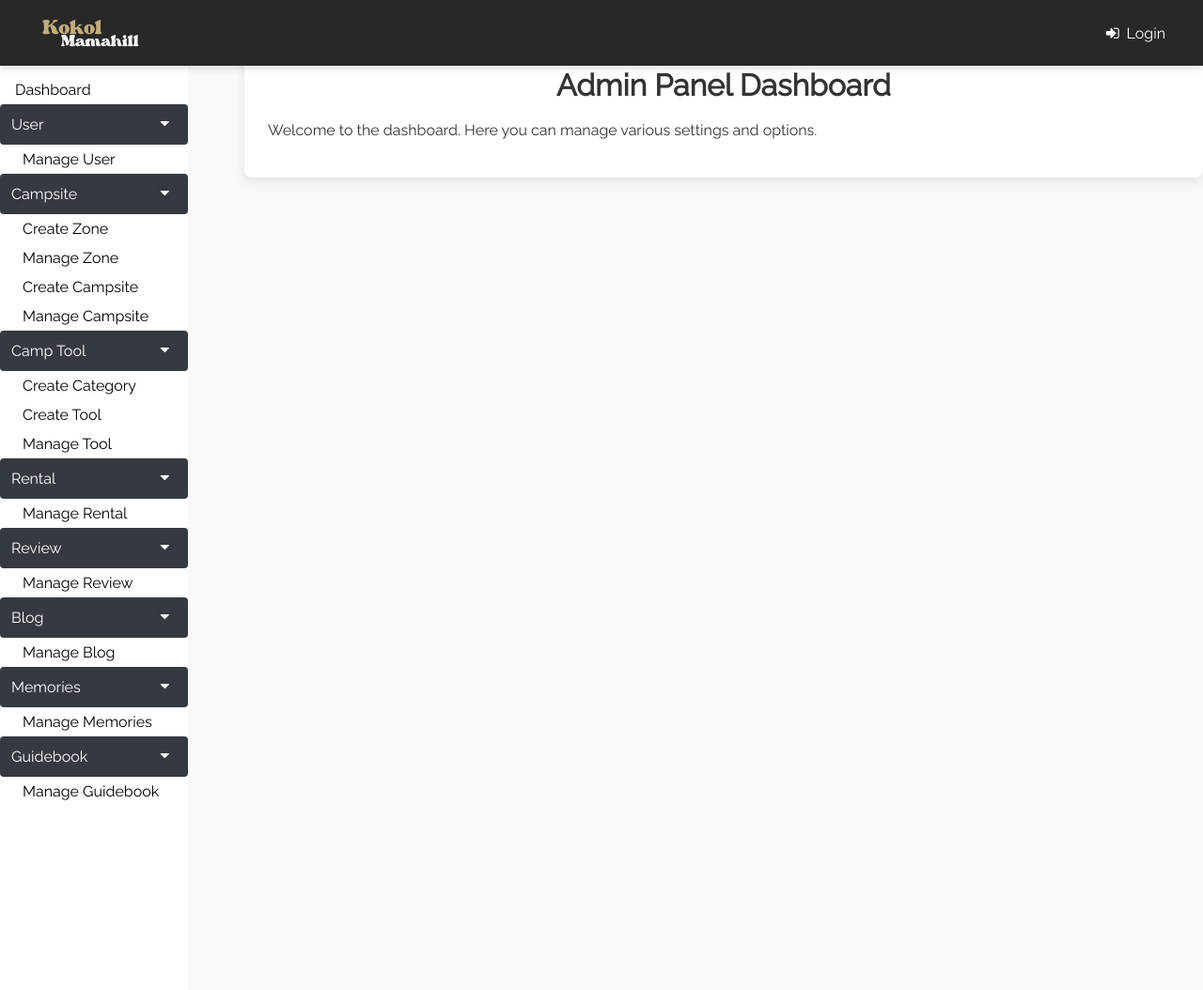
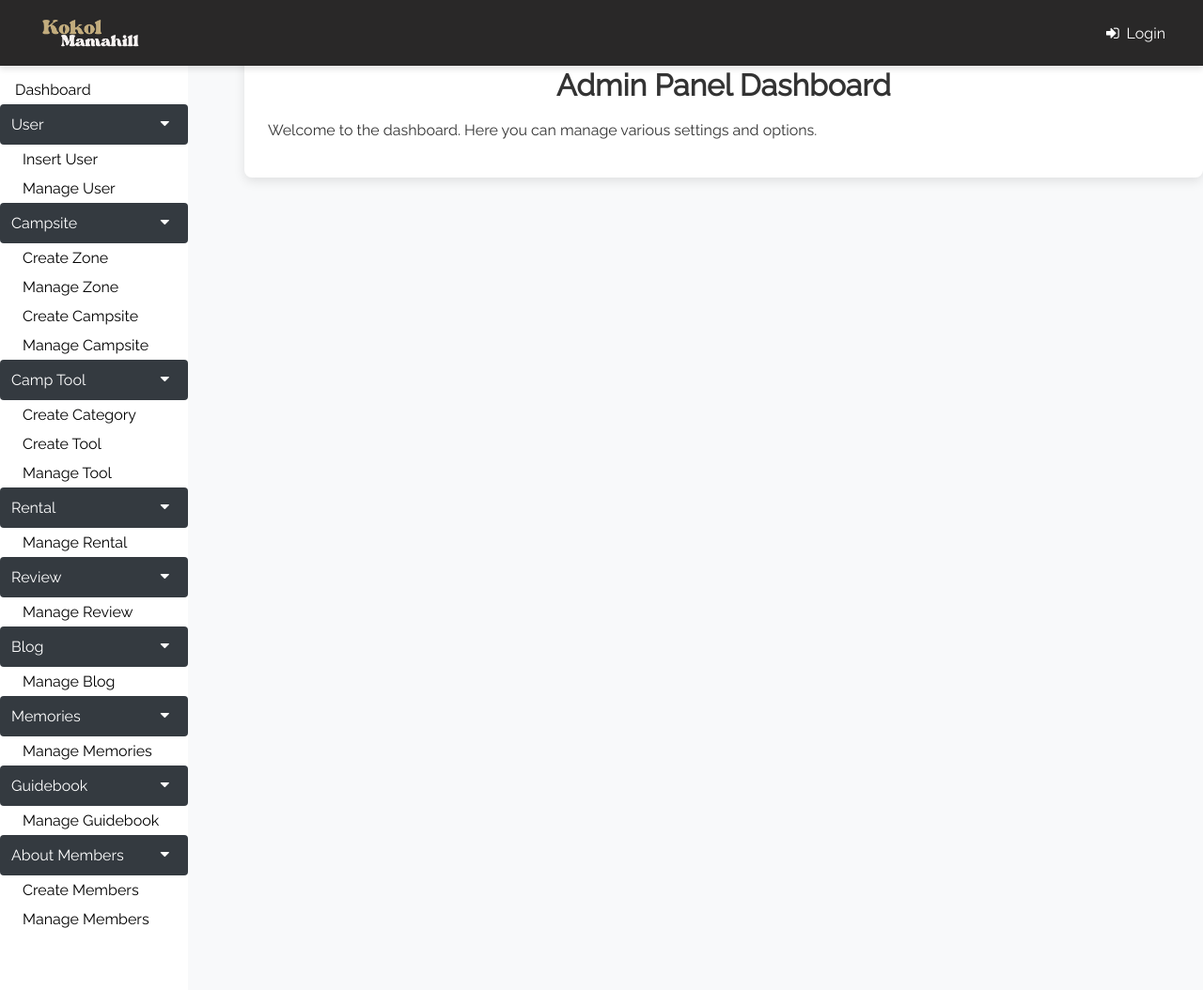
Before and after one commit to okaka00/GROUP-PPMS, a PHP site: page /campsite/index.php in a window 1280 px wide. Shown: the whole page at 94% size. Run offline with PHP 8.4, Linux system fonts and the light colour scheme.

Commit message:
Update sideNav.php

```diff
--- a/codes/admin/includes/sideNav.php
+++ b/codes/admin/includes/sideNav.php
@@ -5,7 +5,8 @@
               <i class="fa fa-caret-down"></i>
             </button>
             <div class="dropdown-container">
-                  <a href="<?php echo ADMIN_BASE_URL; ?>/modules/user/userlist.php">Manage User</a>
+            <a href="<?php echo ADMIN_BASE_URL; ?>/modules/user/userForm.php">Insert User</a>
+                  <a href="<?php echo ADMIN_BASE_URL; ?>/modules/user/userList.php">Manage User</a>
             </div>
 
             <!-- Campsite -->
@@ -65,4 +66,13 @@
           <div class="dropdown-container">
             <a href="<?php echo ADMIN_BASE_URL; ?>/modules/review/reviewList.php">Manage Guidebook</a>
           </div>
+          <!-- About Members -->
+          <!-- MOHAMAD DENISH JUMAD BIN JAMIL (BI22110263) -->
+          <button class="dropdown-btn">About Members
+            <i class="fa fa-caret-down"></i>
+          </button>
+          <div class="dropdown-container">
+                <a href="<?php echo ADMIN_BASE_URL; ?>/modules/aboutMembers/aboutMembersForm.php">Create Members</a>
+                <a href="<?php echo ADMIN_BASE_URL; ?>/modules/aboutMembers/aboutMembersList.php">Manage Members</a>
+          </div>
         </div>
```
